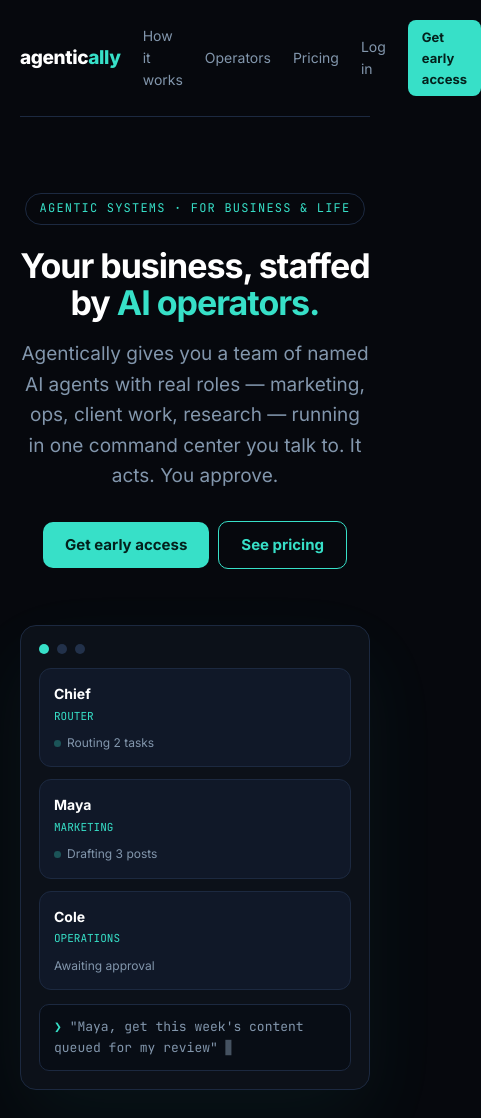
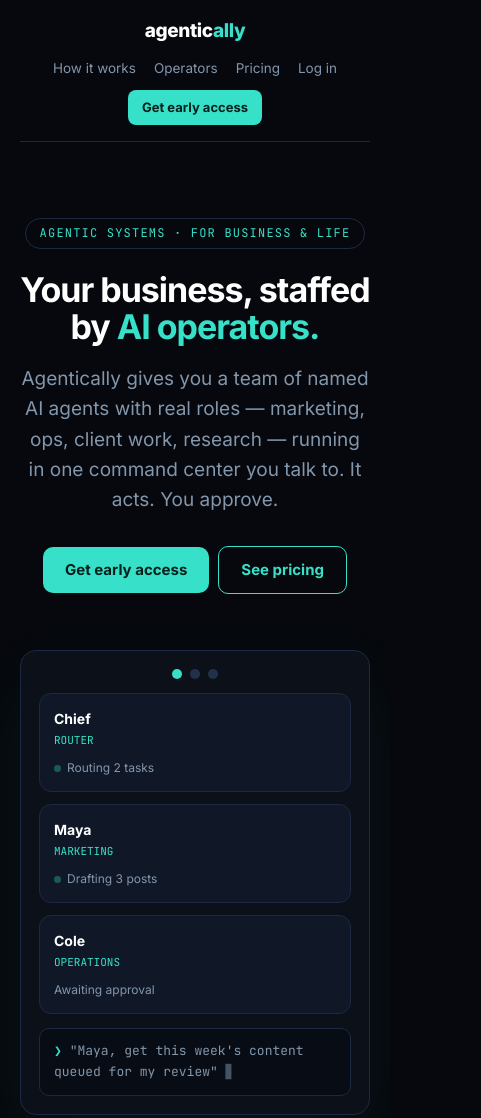
Before and after one commit to getagentically/agentically-site, a website: page index.html in a window 390 px wide. Shown: the top 1118 px of the page, 481 px wide, since content can reach past the window. Drawn offline with Linux system fonts and the light colour scheme.

Commit message:
Mobile nav layout, swipeable operator carousel, hero spacing

```diff
--- a/index.html
+++ b/index.html
@@ -33,6 +33,19 @@
   nav .links{display:flex;align-items:center}
   nav .links a{color:var(--dim);margin-left:22px;font-size:14px}
   nav .links a:hover{color:#fff}
+  @media(max-width:640px){
+    nav{flex-direction:column;gap:12px;padding:16px 0}
+    nav .links{flex-wrap:wrap;justify-content:center;row-gap:10px}
+    nav .links a{margin:0 9px !important;white-space:nowrap;font-size:13.5px}
+    .hero{padding:34px 0 44px}
+    .oprow{flex-wrap:nowrap;overflow-x:auto;scroll-snap-type:x mandatory;-webkit-overflow-scrolling:touch;scrollbar-width:none;margin:0 -4px;padding:0 4px}
+    .oprow::-webkit-scrollbar{display:none}
+    .opcard{flex:0 0 78%;scroll-snap-align:center}
+    .hud .bar{justify-content:center}
+    .hud .dot.on{background:var(--accent)}
+    .hud .dot:first-child{background:#22314a}
+    .hud .dot:first-child.on{background:var(--accent)}
+  }
   .cta{display:inline-block;background:var(--accent);color:#04211c !important;font-weight:700;padding:11px 22px;border-radius:10px;font-size:15px}
   .cta:hover{filter:brightness(1.1)}
   .cta.ghost{background:transparent;color:var(--accent) !important;border:1px solid var(--accent)}
@@ -110,6 +123,13 @@
     </div>
     <div class="cmd"><b>❯</b> "Maya, get this week's content queued for my review" <span style="opacity:.5">▊</span></div>
   </div>
+<script>
+(function(){var row=document.querySelector('.oprow'),dots=document.querySelectorAll('.hud .dot'),cards=document.querySelectorAll('.opcard');
+function upd(){if(window.innerWidth>640)return;var i=Math.round(row.scrollLeft/(row.scrollWidth-row.clientWidth)*(cards.length-1))||0;dots.forEach(function(d,x){d.classList.toggle('on',x===i)})}
+row.addEventListener('scroll',upd,{passive:true});window.addEventListener('resize',upd);upd();
+dots.forEach(function(d,x){d.style.cursor='pointer';d.addEventListener('click',function(){if(window.innerWidth>640)return;cards[x].scrollIntoView({behavior:'smooth',block:'nearest',inline:'center'})})});
+})();
+</script>
 </div>
 
 <section id="how">
```
